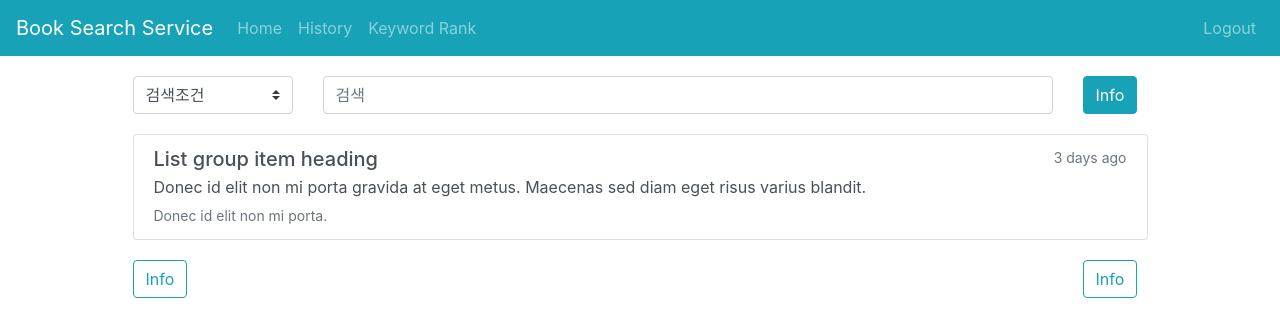
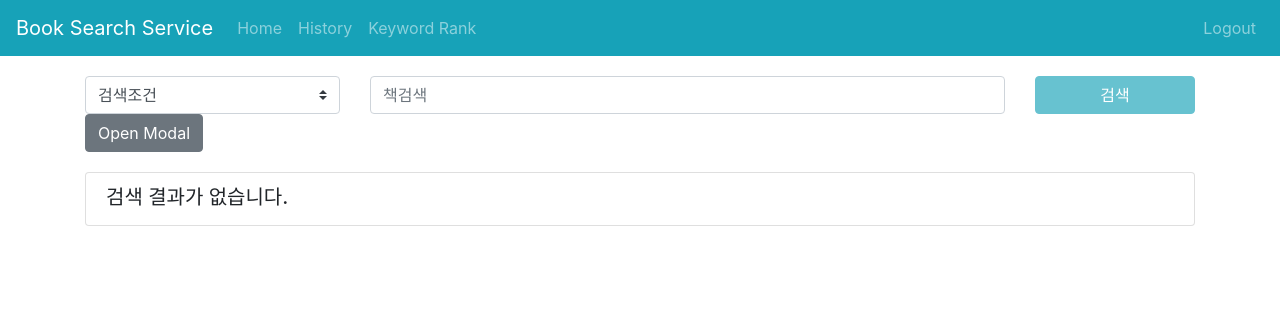
Before and after one commit to ksr332004/book-search-service, a Vue app in the folder frontend/: page / in a window 1280 px wide. Shown: the top 336 px of the page. Built offline with nearby package versions, Linux system fonts and the light colour scheme; sample sign-in values are in the browser's storage.

Commit message:
init & update: 목록조회 구현 - TODO : 페이징 처리, 예외처리, 책 정보 보이기

```diff
--- a/frontend/src/App.vue
+++ b/frontend/src/App.vue
@@ -9,8 +9,11 @@
 import Navbar from './components/Navbar.vue'
 export default {
   name: 'app',
-  components: {
-    Navbar
+  components: { Navbar },
+  data () {
+    return {
+
+    }
   }
 }
 </script>
--- a/frontend/src/api/index.js
+++ b/frontend/src/api/index.js
@@ -1,13 +1,15 @@
 import axios from 'axios'
 import router from '../router'
 
-const DOMAIN = 'http://localhost:3000'
+const DOMAIN = 'http://localhost:8080'
 const UNAUTHORIZED = 401
 const onUnauthorized = () => {
   router.push(`/login?rPath=${encodeURIComponent(location.pathname)}`)
 }
 
 const request = (method, url, data) => {
+  console.log(axios.defaults.headers.common['Authorization']);
+
   return axios({
     method,
     url: DOMAIN + url,
@@ -29,6 +31,27 @@ if (token) setAuthInHeader(token)
 
 export const auth = {
   login(email, password) {
-    return request('post', '/api/auth', {email, password})
+    return request('post', '/api/auth', { email, password })
+  },
+  signup(email, name, password) {
+    return request('post', '/api/user', { email, name, password })
   }
 }
+
+export const book = {
+  search(target, query, page, buttonEvent) {
+    return request('post', '/api/search/book', { target, query, page, buttonEvent })
+  }
+}
+
+export const history = {
+  search() {
+    return request('get', '/api/search/keyword/user', { })
+  }
+}
+
+export const keyword = {
+  search() {
+    return request('get', '/api/search/keyword', { })
+  }
+}
--- a/frontend/src/components/History.vue
+++ b/frontend/src/components/History.vue
@@ -4,15 +4,11 @@
     <b-row align-h="center">
       <b-col cols="11">
         <b-list-group>
-          <b-list-group-item to="#" class="flex-column align-items-start">
+          <b-list-group-item class="flex-column align-items-start" v-for="(history, i) in historyList.content" :key="i">
             <div class="d-flex w-100 justify-content-between">
-              <h5 class="mb-1">List group item heading</h5>
-              <small class="text-muted">3 days ago</small>
+              <h5 class="mb-1">{{ history.keyword }}</h5>
+              <small class="text-muted">{{ history.registrationDate | date }}</small>
             </div>
-            <p class="mb-1">
-              Donec id elit non mi porta gravida at eget metus. Maecenas sed diam eget risus varius blandit.
-            </p>
-            <small class="text-muted">Donec id elit non mi porta.</small>
           </b-list-group-item>
         </b-list-group>
       </b-col>
@@ -20,12 +16,12 @@
 
     <b-row align-h="center">
       <b-col cols="1">
-        <b-button variant="outline-info">Info</b-button>
+        <b-button variant="outline-info">이전</b-button>
       </b-col>
       <b-col cols="9">
       </b-col>
       <b-col cols="1">
-        <b-button variant="outline-info">Info</b-button>
+        <b-button variant="outline-info">다음</b-button>
       </b-col>
     </b-row>
 
@@ -33,5 +29,30 @@
 </template>
 
 <script>
-
+import {history} from '../api'
+export default {
+  data() {
+    return {
+      page: 1,
+      historyList: ''
+    }
+  },
+  computed: {
+  },
+  created() {
+    this.onSearch()
+  },
+  methods: {
+    onSearch() {
+      history.search()
+        .then(data => {
+          this.historyList = data
+          console.log(this.historyList);
+        })
+        .catch(err => {
+          this.error = err.data.error
+        })
+    }
+  }
+}
 </script>
--- a/frontend/src/components/Home.vue
+++ b/frontend/src/components/Home.vue
@@ -2,42 +2,66 @@
   <b-container>
 
     <b-row align-h="center">
+      <b-col cols="3">
+        <b-form-select v-model="target" :options="options"></b-form-select>
+      </b-col>
+      <b-col cols="7">
+        <b-form-input v-model="query" placeholder="책검색"></b-form-input>
+      </b-col>
       <b-col cols="2">
-        <b-form-select v-model="selected" :options="options"></b-form-select>
-      </b-col>
-      <b-col cols="8">
-        <b-form-input v-model="query" placeholder="검색"></b-form-input>
-      </b-col>
-      <b-col cols="1">
-        <b-button variant="info">Info</b-button>
+        <b-button @click.prevent="onClickSearch" :disabled="invalidCheck" block variant="info">검색</b-button>
       </b-col>
     </b-row>
 
+    <!-- TODO : Modal로 정보 보이기 -->
+    <div>
+      <b-button id="show-btn" @click="$bvModal.show('bv-modal-example')">Open Modal</b-button>
+
+      <b-modal id="bv-modal-example" hide-footer>
+        <template slot="modal-title">
+          Using <code>$bvModal</code> Methods
+        </template>
+        <div class="d-block text-center">
+          <h3>Hello From This Modal!</h3>
+        </div>
+        <b-button class="mt-3" block @click="$bvModal.hide('bv-modal-example')">Close Me</b-button>
+      </b-modal>
+    </div>
+
     <b-row align-h="center">
-      <b-col cols="11">
-        <b-list-group>
-          <b-list-group-item to="#" class="flex-column align-items-start">
+      <b-col cols="12">
+        <b-list-group v-if="bookList.totalElements > 0">
+          <b-list-group-item class="flex-column align-items-start" v-for="(book, i) in bookList.books" :key="i">
+            <div class="d-flex w-100 justify-content-between" >
+              <h5 class="mb-1" v-if="bookList.apiName == 'NAVER'" v-html="book.title"></h5>
+              <h5 class="mb-1" v-else>{{ book.title }}</h5>
+              <small class="text-muted">{{ book.publish_date }}</small>
+            </div>
+            <p class="mb-1" v-if="bookList.apiName == 'NAVER'" v-html="book.contents"></p>
+            <p class="mb-1" v-else>
+              {{ book.contents }}
+            </p>
+            <small class="text-muted">{{ book.authors }}</small>
+          </b-list-group-item>
+        </b-list-group>
+        <b-list-group v-else>
+          <b-list-group-item class="flex-column align-items-start">
             <div class="d-flex w-100 justify-content-between">
-              <h5 class="mb-1">List group item heading</h5>
-              <small class="text-muted">3 days ago</small>
+              <h5 class="mb-1">검색 결과가 없습니다.</h5>
             </div>
-            <p class="mb-1">
-              Donec id elit non mi porta gravida at eget metus. Maecenas sed diam eget risus varius blandit.
-            </p>
-            <small class="text-muted">Donec id elit non mi porta.</small>
           </b-list-group-item>
         </b-list-group>
       </b-col>
     </b-row>
 
     <b-row align-h="center">
-      <b-col cols="1">
-        <b-button variant="outline-info">Info</b-button>
+      <b-col cols="2">
+        <b-button block variant="outline-info" v-if="bookList && bookList.hasPrevious">이전</b-button>
       </b-col>
-      <b-col cols="9">
+      <b-col cols="8">
       </b-col>
-      <b-col cols="1">
-        <b-button variant="outline-info">Info</b-button>
+      <b-col cols="2">
+        <b-button block variant="outline-info" v-if="bookList && bookList.hasNext">다음</b-button>
       </b-col>
     </b-row>
 
@@ -45,17 +69,40 @@
 </template>
 
 <script>
+import {book} from '../api'
 export default {
   data() {
     return {
-      selected: null,
+      target: '',
       options: [
-        { value: null, text: '검색조건' },
+        { value: '', text: '검색조건' },
         { value: 'title', text: '제목검색' },
         { value: 'isbn', text: 'ISBN검색' },
         { value: 'publisher', text: '출판사검색'},
         { value: 'person', text: '인명검색'}
-      ]
+      ],
+      query: '',
+      page: 1,
+      bookList: ''
+    }
+  },
+  computed: {
+    invalidCheck() {
+      return !this.query
+    }
+  },
+  created() {
+  },
+  methods: {
+    onClickSearch() {
+      book.search(this.target, this.query, this.page, true)
+        .then(data => {
+          this.bookList = data
+          console.log(this.bookList);
+        })
+        .catch(err => {
+          this.error = err.data.error
+        })
     }
   }
 }
--- a/frontend/src/components/Keyword.vue
+++ b/frontend/src/components/Keyword.vue
@@ -3,10 +3,15 @@
 
     <b-row align-h="center">
       <b-col cols="11">
-        <b-list-group>
+        <b-list-group v-if="keywordList > 0">
+          <b-list-group-item class="d-flex justify-content-between align-items-center" v-for="(keyword, i) in keywordList" :key="i">
+            {{ keyword.keyword }}
+            <b-badge variant="primary" pill>{{ keyword.count }}</b-badge>
+          </b-list-group-item>
+        </b-list-group>
+        <b-list-group v-else>
           <b-list-group-item class="d-flex justify-content-between align-items-center">
-            Cras justo odio
-            <b-badge variant="primary" pill>14</b-badge>
+            결과가 없습니다.
           </b-list-group-item>
         </b-list-group>
       </b-col>
@@ -16,5 +21,27 @@
 </template>
 
 <script>
-
+import {keyword} from '../api'
+export default {
+  data() {
+    return {
+      keywordList: ''
+    }
+  },
+  created() {
+    this.onSearch()
+  },
+  methods: {
+    onSearch() {
+      keyword.search()
+        .then(data => {
+          this.keywordList = data
+          console.log(this.keywordList);
+        })
+        .catch(err => {
+          this.error = err.data.error
+        })
+    }
+  }
+}
 </script>
--- a/frontend/src/components/Login.vue
+++ b/frontend/src/components/Login.vue
@@ -3,12 +3,12 @@
 
     <b-row align-h="center">
       <b-col cols="6">
-        <b-form @submit="onSubmit">
+        <b-form @submit.prevent="onSubmit">
           <b-form-group label="Email" label-for="email">
             <b-form-input id="email" v-model="email" required placeholder="이메일"></b-form-input>
           </b-form-group>
           <b-form-group label="Password" label-for="password">
-            <b-form-input id="password" v-model="password" required placeholder="비밀번호"></b-form-input>
+            <b-form-input type="password" id="password" v-model="password" required placeholder="비밀번호"></b-form-input>
           </b-form-group>
           <b-button type="submit" :disabled="invalidForm" block variant="primary">Log In</b-button>
         </b-form>
--- a/frontend/src/components/Navbar.vue
+++ b/frontend/src/components/Navbar.vue
@@ -12,6 +12,7 @@
       </b-navbar-nav>
 
       <b-navbar-nav class="ml-auto">
+        <!-- TODO : Login/out 으로 안바뀜 확인 필요 -->
         <b-nav-item href="" v-if="isAuth" @click.prevent="logout">Logout</b-nav-item>
         <b-nav-item v-else to="/login">Login</b-nav-item>
       </b-navbar-nav>
--- a/frontend/src/components/Signup.vue
+++ b/frontend/src/components/Signup.vue
@@ -3,7 +3,7 @@
 
     <b-row align-h="center">
       <b-col cols="6">
-        <b-form @submit="onSubmit">
+        <b-form @submit.prevent="onSubmit">
           <b-form-group label="Email" label-for="email">
             <b-form-input id="email" v-model="email" required placeholder="이메일"></b-form-input>
           </b-form-group>
@@ -11,7 +11,7 @@
             <b-form-input id="name" v-model="name" required placeholder="이름"></b-form-input>
           </b-form-group>
           <b-form-group label="Password" label-for="password">
-            <b-form-input id="password" v-model="password" required placeholder="비밀번호"></b-form-input>
+            <b-form-input type="password" id="password" v-model="password" required placeholder="비밀번호"></b-form-input>
           </b-form-group>
           <b-button type="submit" :disabled="invalidForm" block variant="primary">Sign up</b-button>
         </b-form>
@@ -28,5 +28,36 @@
 </template>
 
 <script>
-
+import {auth} from '../api'
+export default {
+  data() {
+    return {
+      email: '',
+      password: '',
+      name: '',
+      error: '',
+      rPath: ''
+    }
+  },
+  computed: {
+    invalidForm() {
+      return !this.email || !this.name || !this.password
+    }
+  },
+  created() {
+    this.rPath = '/login'
+  },
+  methods: {
+    onSubmit() {
+      auth.signup(this.email, this.name, this.password)
+        .then(data => {
+          console.log(data);
+          this.$router.push(this.rPath)
+        })
+        .catch(err => {
+          this.error = err.data.error
+        })
+    }
+  }
+}
 </script>
--- a/frontend/src/main.js
+++ b/frontend/src/main.js
@@ -1,12 +1,14 @@
 import Vue from 'vue'
 import router from './router'
 import BootstrapVue from 'bootstrap-vue'
+import { ModalPlugin } from 'bootstrap-vue'
 import App from './App.vue'
 
 import 'bootstrap/dist/css/bootstrap.css'
 import 'bootstrap-vue/dist/bootstrap-vue.css'
 
 Vue.use(BootstrapVue)
+Vue.use(ModalPlugin)
 
 new Vue({
   el: '#app',
--- a/frontend/src/router/index.js
+++ b/frontend/src/router/index.js
@@ -29,17 +29,22 @@ const router = new VueRouter({
     {
       path: '/',
       component: Home,
-      // beforeEnter: requireAuth
+      beforeEnter: requireAuth
+    },
+    {
+      path: '/book',
+      component: Home,
+      beforeEnter: requireAuth
     },
     {
       path: '/history',
       component: History,
-      // beforeEnter: requireAuth
+      beforeEnter: requireAuth
     },
     {
       path: '/keyword',
       component: Keyword,
-      // beforeEnter: requireAuth
+      beforeEnter: requireAuth
     },
     {
       path: '*',
```
